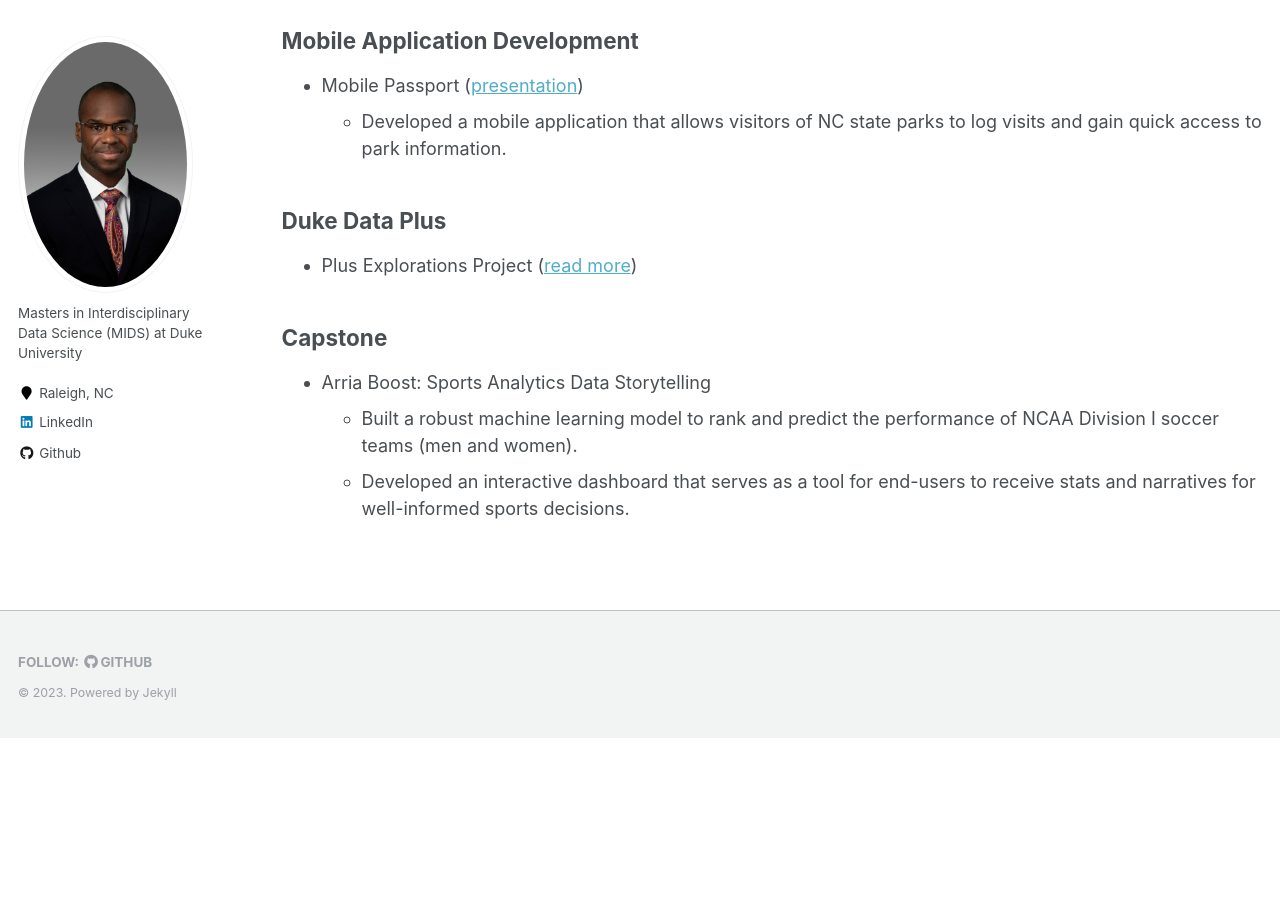
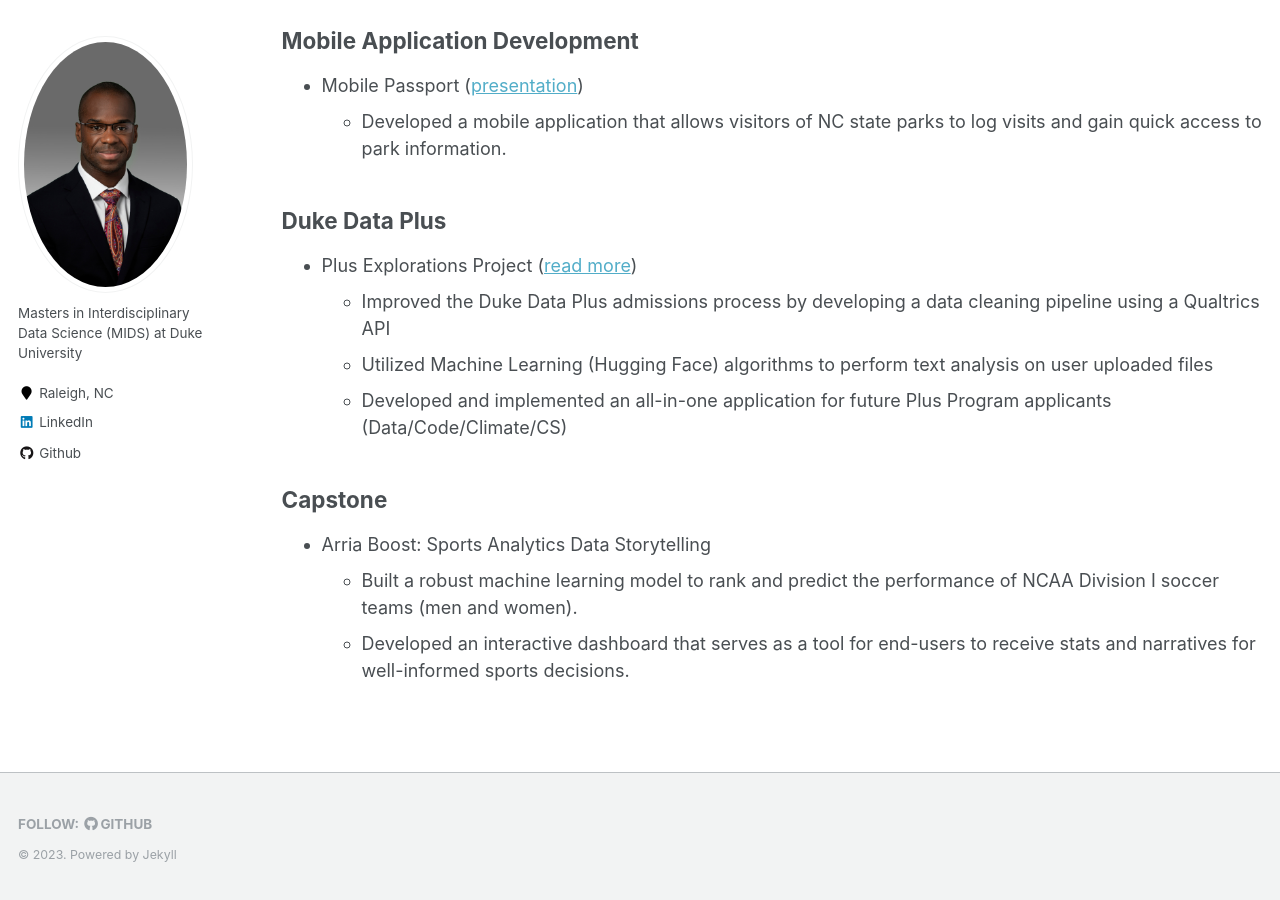
Before and after one commit to caratliff/caratliff.github.io, a Jekyll site: the page built from _pages/portfolio.md, in a window 1280 px wide and 900 px high, scrolled down 1361 px. Built offline with Jekyll 4.4.1, drawn with Linux system fonts in a browser that asks for light colours; before the commit the page ends 2099 px from its top, so only the background shows below that.

Commit message:
Update portfolio.md

```diff
--- a/_pages/portfolio.md
+++ b/_pages/portfolio.md
@@ -42,6 +42,9 @@ author_profile: true
 
 ## Duke Data Plus
 * Plus Explorations Project ([read more](https://bigdata.duke.edu/projects/plus-programs-data-exploration/))
+  * Improved the Duke Data Plus admissions process by developing a data cleaning pipeline using a Qualtrics API
+  * Utilized Machine Learning (Hugging Face) algorithms to perform text analysis on user uploaded files
+  * Developed and implemented an all-in-one application for future Plus Program applicants (Data/Code/Climate/CS)
 
 ## Capstone
 * Arria Boost: Sports Analytics Data Storytelling
```
